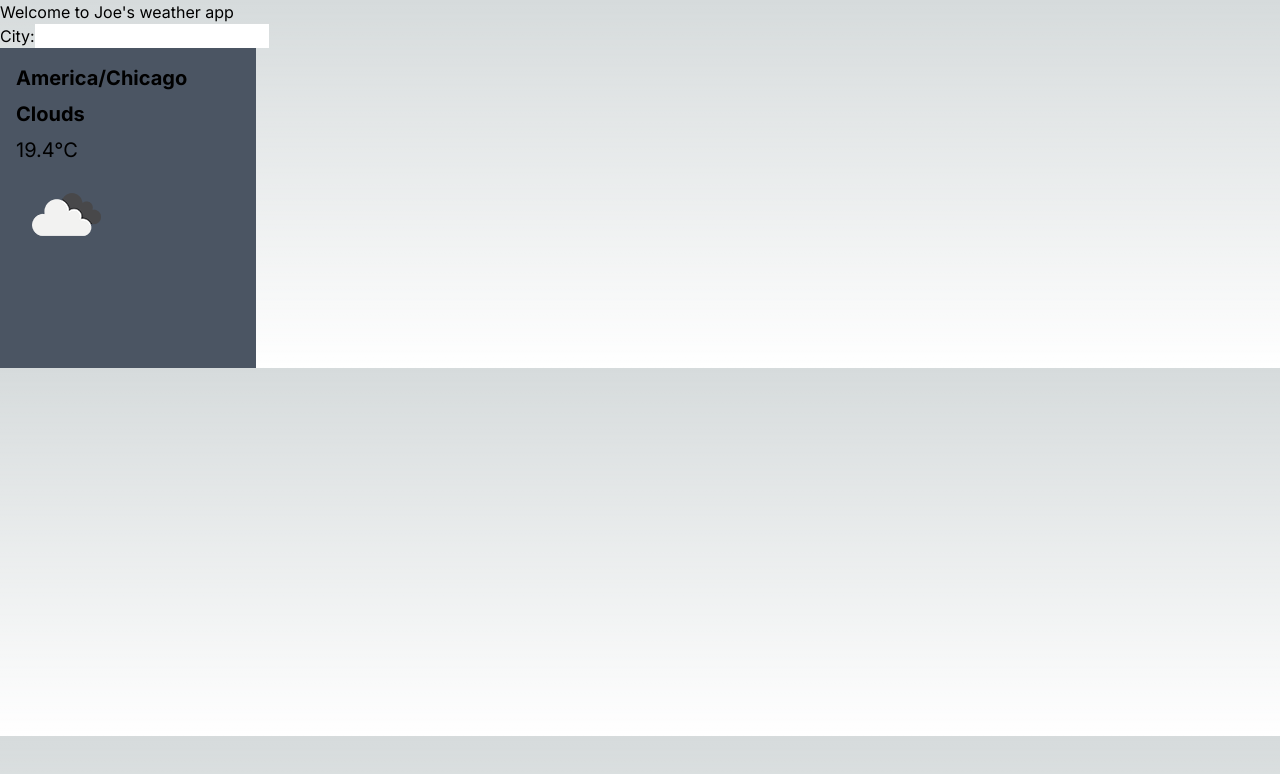
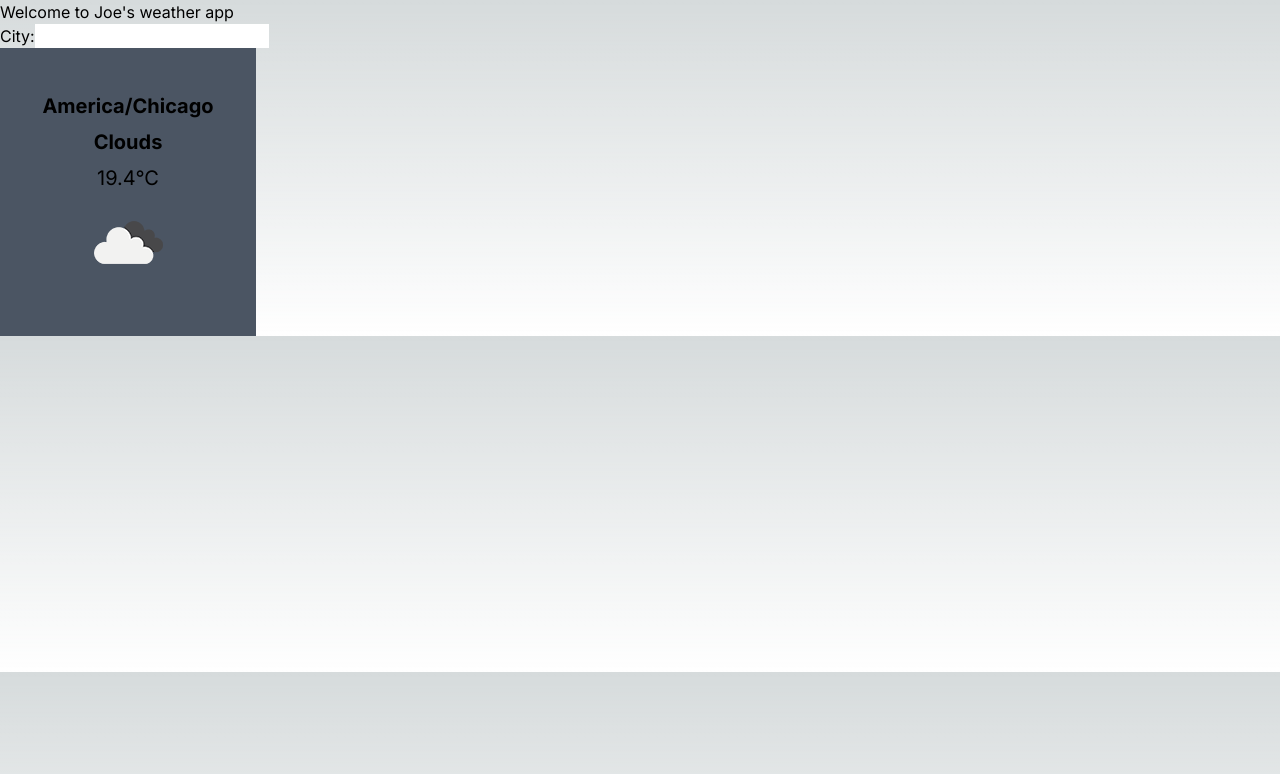
Before and after one commit to Joe-Fuller/weather-app, a Next.js app: page / in a window 1280 px wide. Shown: the top 774 px of the page. Built offline with nearby package versions, Linux system fonts and the light colour scheme.

Commit message:
update css

```diff
--- a/components/weatherCard.js
+++ b/components/weatherCard.js
@@ -8,7 +8,7 @@ export default function WeatherCard({ weatherData }) {
   const weatherIconPath = `/${weatherData.current.weather[0].icon}.png`;
 
   return (
-    <div className="bg-gray-600 w-64 h-80 p-4">
+    <div className="bg-gray-600 w-64 h-72 p-4 flex flex-col items-center justify-center">
       <h2 className="text-xl font-bold mb-2">{location}</h2>
       <h2 className="text-xl font-bold mb-2">{type}</h2>
       <p className="text-xl">{temp}°C</p>
```
